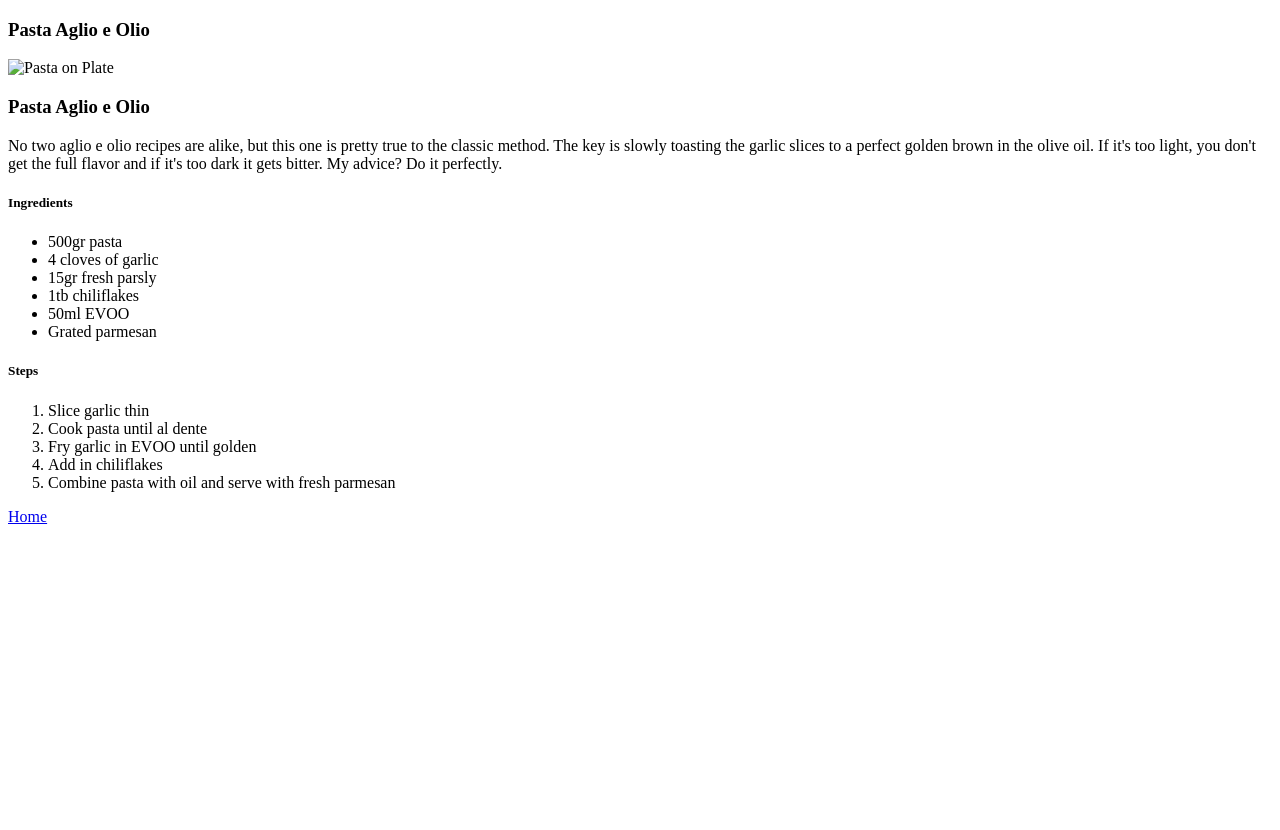
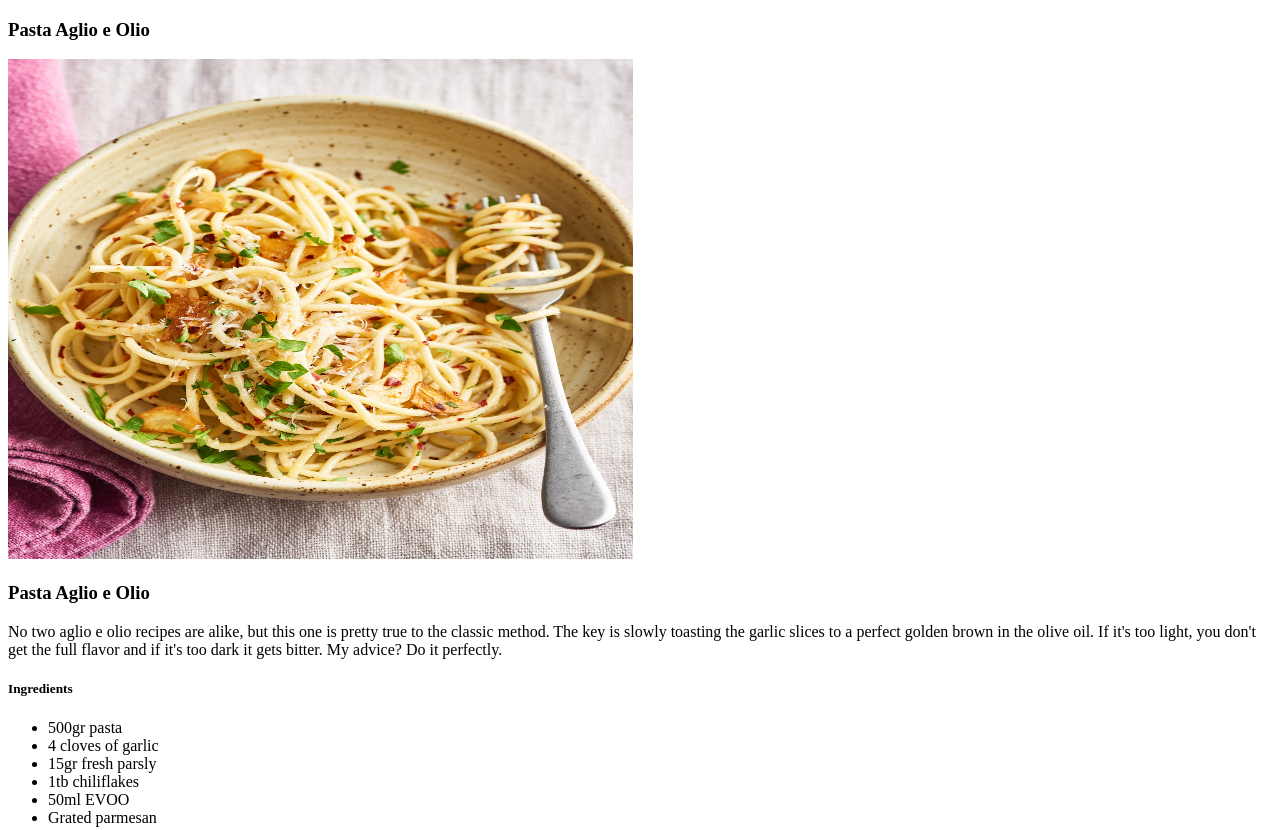
Before and after one commit to Borgwarg/odin_recipes, a plain HTML site: page recipes/pasta_aglio_e_olio.html in a window 1280 px wide. Shown: the top 830 px of the page. Before the commit the page ends 800 px from the top, so only its background shows below. Drawn offline with Linux system fonts and the light colour scheme.

Commit message:
change filepath pastarecipe

```diff
--- a/recipes/pasta_aglio_e_olio.html
+++ b/recipes/pasta_aglio_e_olio.html
@@ -6,13 +6,13 @@
     </head>
     <body>
         <h3>Pasta Aglio e Olio</h3>
-        <img src="./pasta.jpeg" alt="Pasta on Plate" height="500" width="625">
+        <img src="../images/pasta.jpeg" alt="Pasta on Plate" height="500" width="625">
 
         <h3>Pasta Aglio e Olio</h3>
-            <p1>No two aglio e olio recipes are alike, but this one is pretty true to the classic method.
+            <p>No two aglio e olio recipes are alike, but this one is pretty true to the classic method.
                 The key is slowly toasting the garlic slices to a perfect golden brown in the olive oil.
                 If it's too light, you don't get the full flavor and if it's too dark it gets bitter.
-                My advice? Do it perfectly.</p1>
+                My advice? Do it perfectly.</p>
         <h5>Ingredients</h5>
         <ul>
             <li>500gr pasta</li>
```
Also changed, not shown: recipes/fried_rice.html (+3 -3 lines).
